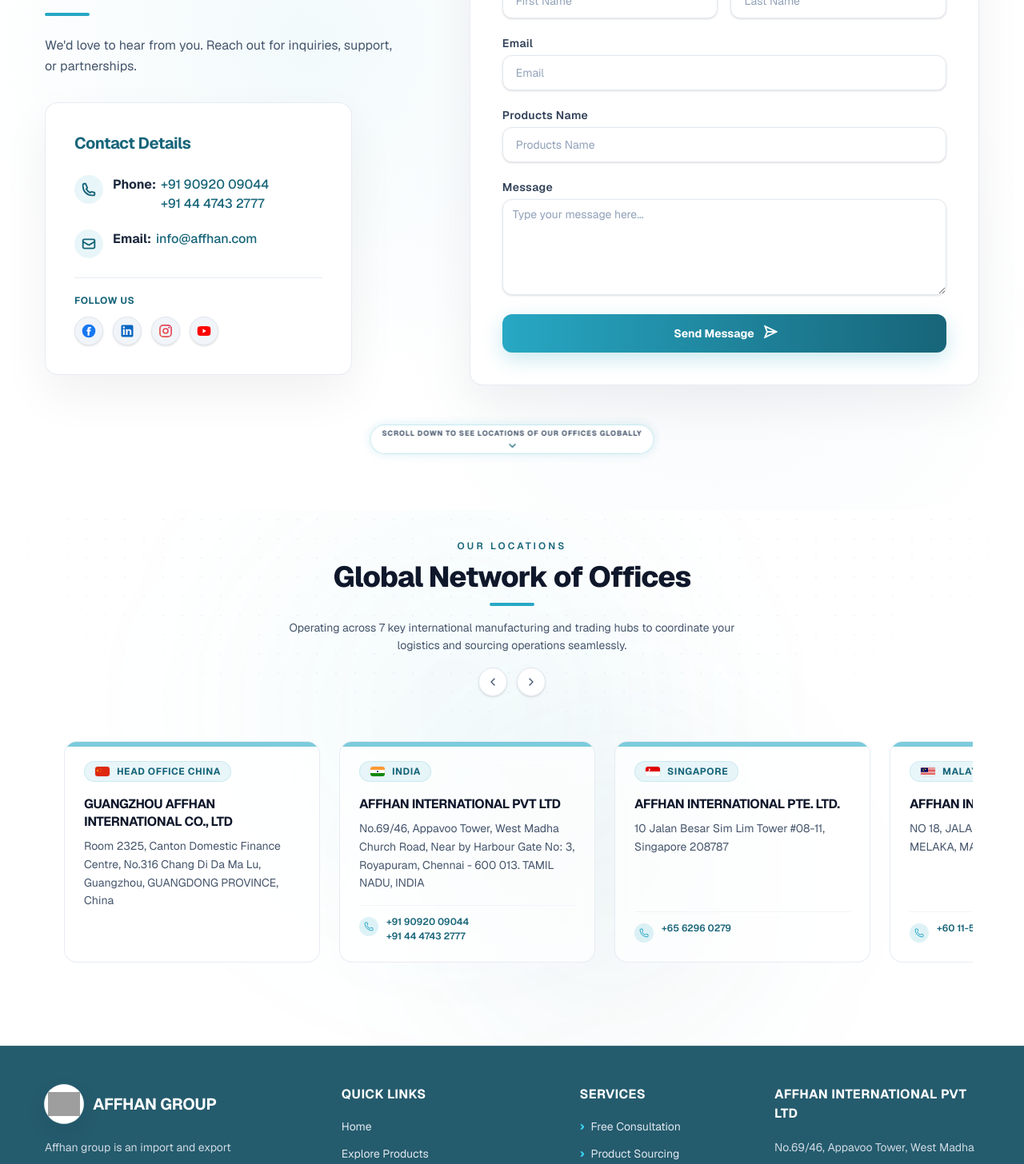
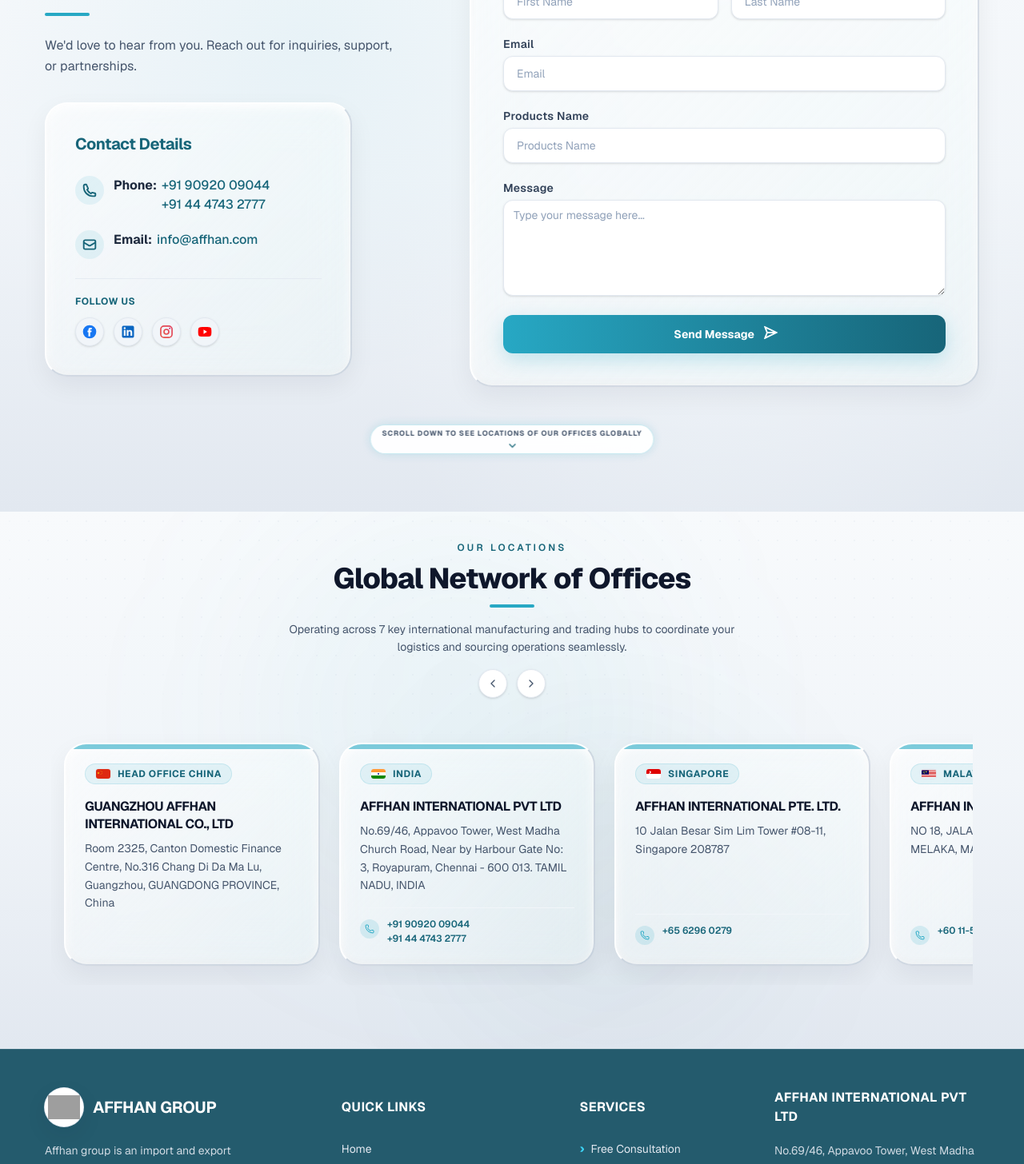
Before and after one commit to abu-bakr-sidq/logistics, a Next.js app: page /contact in a window 1280 px wide. Shown: the part 200-1656 px from the top of the page at 80% size. Built offline with nearby package versions, Linux system fonts and the light colour scheme; grey boxes are pictures that could not be loaded.

Commit message:
Fix mobile navbar scroll logo visibility, extend mobile search bar width, and apply layout polish

```diff
--- a/src/app/globals.css
+++ b/src/app/globals.css
@@ -434,3 +434,46 @@
   -ms-overflow-style: none;
   scrollbar-width: none;
 }
+
+/* Premium Skeuomorphic Liquid Glass Card */
+.liquid-glass-card {
+  background: linear-gradient(135deg, rgba(255, 255, 255, 0.55) 0%, rgba(240, 253, 250, 0.3) 100%) !important;
+  backdrop-filter: blur(24px) !important;
+  -webkit-backdrop-filter: blur(24px) !important;
+  border-top: 2px solid rgba(255, 255, 255, 0.9) !important;
+  border-left: 2px solid rgba(255, 255, 255, 0.9) !important;
+  border-bottom: 2px solid rgba(148, 163, 184, 0.35) !important;
+  border-right: 2px solid rgba(148, 163, 184, 0.35) !important;
+  border-radius: 28px !important;
+  box-shadow:
+    inset 0 3px 10px rgba(255, 255, 255, 0.95),
+    inset 0 -3px 10px rgba(0, 0, 0, 0.04),
+    inset 0 1px 18px rgba(255, 255, 255, 0.45),
+    0 12px 32px rgba(15, 23, 42, 0.06),
+    0 1px 3px rgba(0, 0, 0, 0.02) !important;
+  transition: all 0.45s cubic-bezier(0.16, 1, 0.3, 1) !important;
+  will-change: transform, box-shadow, background-color, border-color;
+}
+
+.liquid-glass-card:hover {
+  background: linear-gradient(135deg, rgba(255, 255, 255, 0.75) 0%, rgba(240, 253, 250, 0.4) 100%) !important;
+  border-top-color: rgba(255, 255, 255, 0.99) !important;
+  border-left-color: rgba(255, 255, 255, 0.99) !important;
+  border-bottom-color: rgba(148, 163, 184, 0.55) !important;
+  border-right-color: rgba(148, 163, 184, 0.55) !important;
+  box-shadow:
+    inset 0 5px 15px rgba(255, 255, 255, 0.98),
+    inset 0 -5px 15px rgba(0, 0, 0, 0.05),
+    inset 0 1px 25px rgba(255, 255, 255, 0.6),
+    0 24px 50px rgba(39, 168, 196, 0.16),
+    0 4px 12px rgba(0, 0, 0, 0.03) !important;
+  transform: translateY(-8px) scale(1.015) !important;
+}
+
+.liquid-glass-card:active {
+  transform: translateY(-3px) scale(0.99) !important;
+  box-shadow:
+    inset 0 2px 6px rgba(255, 255, 255, 0.9),
+    inset 0 -2px 6px rgba(0, 0, 0, 0.05),
+    0 12px 25px rgba(39, 168, 196, 0.08) !important;
+}
--- a/src/components/sections/OfficeLocations.tsx
+++ b/src/components/sections/OfficeLocations.tsx
@@ -176,7 +176,50 @@
   };
 
   return (
-    <section id="locations" className="relative bg-white text-slate-900 pb-20 pt-8 scroll-mt-24 overflow-hidden">
+    <section id="locations" className="relative bg-gradient-to-b from-[#f8fafc] via-[#f1f5f9] to-[#e2e8f0] text-slate-900 pb-20 pt-8 scroll-mt-24 overflow-hidden">
+      <style dangerouslySetInnerHTML={{ __html: `
+        .liquid-glass-card {
+          background: linear-gradient(135deg, rgba(255, 255, 255, 0.55) 0%, rgba(240, 253, 250, 0.3) 100%) !important;
+          backdrop-filter: blur(24px) !important;
+          -webkit-backdrop-filter: blur(24px) !important;
+          border-top: 2px solid rgba(255, 255, 255, 0.9) !important;
+          border-left: 2px solid rgba(255, 255, 255, 0.9) !important;
+          border-bottom: 2px solid rgba(148, 163, 184, 0.35) !important;
+          border-right: 2px solid rgba(148, 163, 184, 0.35) !important;
+          border-radius: 28px !important;
+          box-shadow:
+            inset 0 3px 10px rgba(255, 255, 255, 0.95),
+            inset 0 -3px 10px rgba(0, 0, 0, 0.04),
+            inset 0 1px 18px rgba(255, 255, 255, 0.45),
+            0 12px 32px rgba(15, 23, 42, 0.06),
+            0 1px 3px rgba(0, 0, 0, 0.02) !important;
+          transition: all 0.45s cubic-bezier(0.16, 1, 0.3, 1) !important;
+          will-change: transform, box-shadow, background-color, border-color;
+        }
+
+        .liquid-glass-card:hover {
+          background: linear-gradient(135deg, rgba(255, 255, 255, 0.75) 0%, rgba(240, 253, 250, 0.4) 100%) !important;
+          border-top-color: rgba(255, 255, 255, 0.99) !important;
+          border-left-color: rgba(255, 255, 255, 0.99) !important;
+          border-bottom-color: rgba(148, 163, 184, 0.55) !important;
+          border-right-color: rgba(148, 163, 184, 0.55) !important;
+          box-shadow:
+            inset 0 5px 15px rgba(255, 255, 255, 0.98),
+            inset 0 -5px 15px rgba(0, 0, 0, 0.05),
+            inset 0 1px 25px rgba(255, 255, 255, 0.6),
+            0 24px 50px rgba(39, 168, 196, 0.16),
+            0 4px 12px rgba(0, 0, 0, 0.03) !important;
+          transform: translateY(-8px) scale(1.015) !important;
+        }
+
+        .liquid-glass-card:active {
+          transform: translateY(-3px) scale(0.99) !important;
+          box-shadow:
+            inset 0 2px 6px rgba(255, 255, 255, 0.9),
+            inset 0 -2px 6px rgba(0, 0, 0, 0.05),
+            0 12px 25px rgba(39, 168, 196, 0.08) !important;
+        }
+      `}} />
       {/* Background Dot Grid Matrix & Radial Glows */}
       <div className="absolute inset-0 bg-[radial-gradient(#e2e8f0_1px,transparent_1px)] bg-[size:24px_24px] [mask-image:radial-gradient(ellipse_60%_50%_at_50%_0%,#000_70%,transparent_100%)] opacity-[0.35] pointer-events-none" />
       <div className="absolute top-0 left-1/4 w-[500px] h-[500px] bg-[#27a8c4]/5 rounded-full blur-[120px] pointer-events-none" />
@@ -228,10 +271,10 @@
             {offices.map((office, idx) => (
               <div
                 key={idx}
-                className="group relative flex flex-col justify-between rounded-2xl border border-slate-200/80 bg-white/70 p-6 backdrop-blur-md transition-all duration-300 hover:-translate-y-2 hover:border-[#27a8c4]/50 hover:bg-white hover:shadow-[0_24px_50px_rgba(39,168,196,0.14)] w-[285px] sm:w-[320px] shrink-0 overflow-hidden min-h-[265px]"
+                className="group relative flex flex-col justify-between p-6 w-[285px] sm:w-[320px] shrink-0 overflow-hidden min-h-[265px] liquid-glass-card"
               >
                 {/* Top border indicator */}
-                <div className="absolute top-0 left-0 right-0 h-1.5 bg-[#27a8c4] rounded-t-2xl opacity-60 group-hover:opacity-100 transition-opacity duration-300" />
+                <div className="absolute top-0 left-0 right-0 h-1.5 bg-[#27a8c4] rounded-t-[28px] opacity-60 group-hover:opacity-100 transition-opacity duration-300" />
 
                 <div>
                   {/* Badge with inline SVG flag */}
--- a/src/components/ui/contact-2.tsx
+++ b/src/components/ui/contact-2.tsx
@@ -83,7 +83,50 @@
   }, []);
 
   return (
-    <section className="relative min-h-screen bg-white text-slate-900 pt-32 pb-36 flex flex-col justify-center overflow-hidden">
+    <section className="relative min-h-screen bg-gradient-to-b from-[#f8fafc] via-[#f1f5f9] to-[#e2e8f0] text-slate-900 pt-32 pb-36 flex flex-col justify-center overflow-hidden">
+      <style dangerouslySetInnerHTML={{ __html: `
+        .liquid-glass-card {
+          background: linear-gradient(135deg, rgba(255, 255, 255, 0.55) 0%, rgba(240, 253, 250, 0.3) 100%) !important;
+          backdrop-filter: blur(24px) !important;
+          -webkit-backdrop-filter: blur(24px) !important;
+          border-top: 2px solid rgba(255, 255, 255, 0.9) !important;
+          border-left: 2px solid rgba(255, 255, 255, 0.9) !important;
+          border-bottom: 2px solid rgba(148, 163, 184, 0.35) !important;
+          border-right: 2px solid rgba(148, 163, 184, 0.35) !important;
+          border-radius: 28px !important;
+          box-shadow:
+            inset 0 3px 10px rgba(255, 255, 255, 0.95),
+            inset 0 -3px 10px rgba(0, 0, 0, 0.04),
+            inset 0 1px 18px rgba(255, 255, 255, 0.45),
+            0 12px 32px rgba(15, 23, 42, 0.06),
+            0 1px 3px rgba(0, 0, 0, 0.02) !important;
+          transition: all 0.45s cubic-bezier(0.16, 1, 0.3, 1) !important;
+          will-change: transform, box-shadow, background-color, border-color;
+        }
+
+        .liquid-glass-card:hover {
+          background: linear-gradient(135deg, rgba(255, 255, 255, 0.75) 0%, rgba(240, 253, 250, 0.4) 100%) !important;
+          border-top-color: rgba(255, 255, 255, 0.99) !important;
+          border-left-color: rgba(255, 255, 255, 0.99) !important;
+          border-bottom-color: rgba(148, 163, 184, 0.55) !important;
+          border-right-color: rgba(148, 163, 184, 0.55) !important;
+          box-shadow:
+            inset 0 5px 15px rgba(255, 255, 255, 0.98),
+            inset 0 -5px 15px rgba(0, 0, 0, 0.05),
+            inset 0 1px 25px rgba(255, 255, 255, 0.6),
+            0 24px 50px rgba(39, 168, 196, 0.16),
+            0 4px 12px rgba(0, 0, 0, 0.03) !important;
+          transform: translateY(-8px) scale(1.015) !important;
+        }
+
+        .liquid-glass-card:active {
+          transform: translateY(-3px) scale(0.99) !important;
+          box-shadow:
+            inset 0 2px 6px rgba(255, 255, 255, 0.9),
+            inset 0 -2px 6px rgba(0, 0, 0, 0.05),
+            0 12px 25px rgba(39, 168, 196, 0.08) !important;
+        }
+      `}} />
       {/* Background radial glow */}
       <div className="absolute inset-0 bg-[radial-gradient(circle_at_30%_30%,rgba(39,168,196,0.06),transparent_40%),radial-gradient(circle_at_70%_70%,rgba(241,245,249,0.6),transparent_40%)] pointer-events-none" />
 
@@ -106,7 +149,7 @@
               </p>
             </div>
 
-            <div className="mx-auto w-full max-w-sm lg:mx-0 rounded-2xl border border-slate-200/80 bg-white p-7 sm:p-9 shadow-[0_24px_60px_rgba(15,23,42,0.06)]">
+            <div className="mx-auto w-full max-w-sm lg:mx-0 p-7 sm:p-9 liquid-glass-card">
               <h3 className="mb-6 text-center text-xl font-bold tracking-tight lg:text-left text-[#176579]">
                 Contact Details
               </h3>
@@ -194,7 +237,7 @@
           </div>
 
           {/* Form Side */}
-          <div className="mx-auto w-full max-w-screen-md flex flex-col gap-6 rounded-2xl border border-slate-200/80 bg-white p-6 sm:p-10 shadow-[0_24px_60px_rgba(15,23,42,0.06)] lg:w-7/12">
+          <div className="mx-auto w-full max-w-screen-md flex flex-col gap-6 p-6 sm:p-10 lg:w-7/12 liquid-glass-card">
             <div className="flex flex-col sm:flex-row gap-4">
               <div className="grid w-full items-center gap-2">
                 <Label htmlFor="firstname" className="text-slate-700 font-semibold tracking-wide">First Name</Label>
--- a/src/components/ui/footer.tsx
+++ b/src/components/ui/footer.tsx
@@ -78,7 +78,7 @@
     >
       <div className="mx-auto grid w-full max-w-[1440px] grid-cols-1 gap-9 px-6 py-12 sm:px-8 md:grid-cols-2 lg:grid-cols-4 lg:gap-12 lg:px-14">
         <section className="flex flex-col items-start gap-4">
-          <div className="flex items-center gap-3">
+          <div className="flex h-12 items-center gap-3">
             <span className="flex h-12 w-12 items-center justify-center rounded-full bg-white shadow-[0_10px_28px_rgba(15,23,42,0.08)] ring-1 ring-slate-200">
               <Image
                 src={logoSrc}
@@ -106,9 +106,11 @@
         </section>
 
         <nav className="lg:justify-self-center" aria-label="Useful links">
-          <h3 className="mb-4 text-base font-bold tracking-wide text-white">
+          <div className="flex h-12 items-center mb-4">
+            <h3 className="text-base font-bold tracking-wide text-white">
               {usefulLinksTitle}
             </h3>
+          </div>
           <ul className="space-y-2.5">
             {usefulLinks.map((link) => (
               <li key={link.label}>
@@ -124,9 +126,11 @@
         </nav>
 
         <nav className="lg:justify-self-center" aria-label="Follow us">
-          <h3 className="mb-4 text-base font-bold tracking-wide text-white">
+          <div className="flex h-12 items-center mb-4">
+            <h3 className="text-base font-bold tracking-wide text-white">
               {socialTitle}
             </h3>
+          </div>
           <ul className="space-y-2.5">
             {socialLinks.map((link) => (
               <li key={link.label}>
@@ -144,9 +148,11 @@
         </nav>
 
         <section>
-          <h3 className="mb-4 text-base font-bold tracking-wide text-white">
+          <div className="flex h-12 items-center mb-4">
+            <h3 className="text-base font-bold tracking-wide text-white">
               {contactTitle}
             </h3>
+          </div>
           {contactLines ? (
             <div className="text-sm leading-7 text-slate-200/90">
               {contactLines}
```
Also changed, not shown: src/components/sections/Navbar.tsx (+7 -8 lines). Lines whose indentation alone changed are shown as unchanged.
